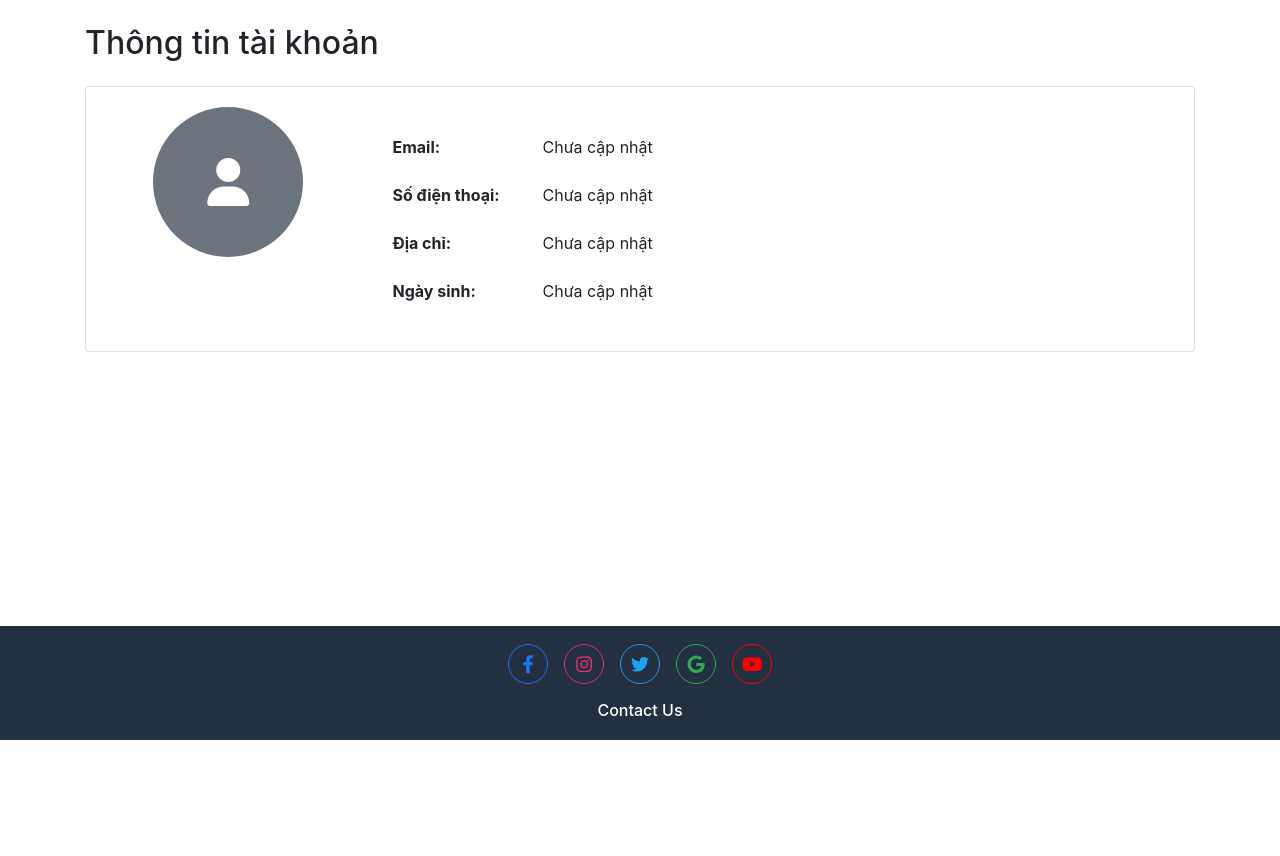
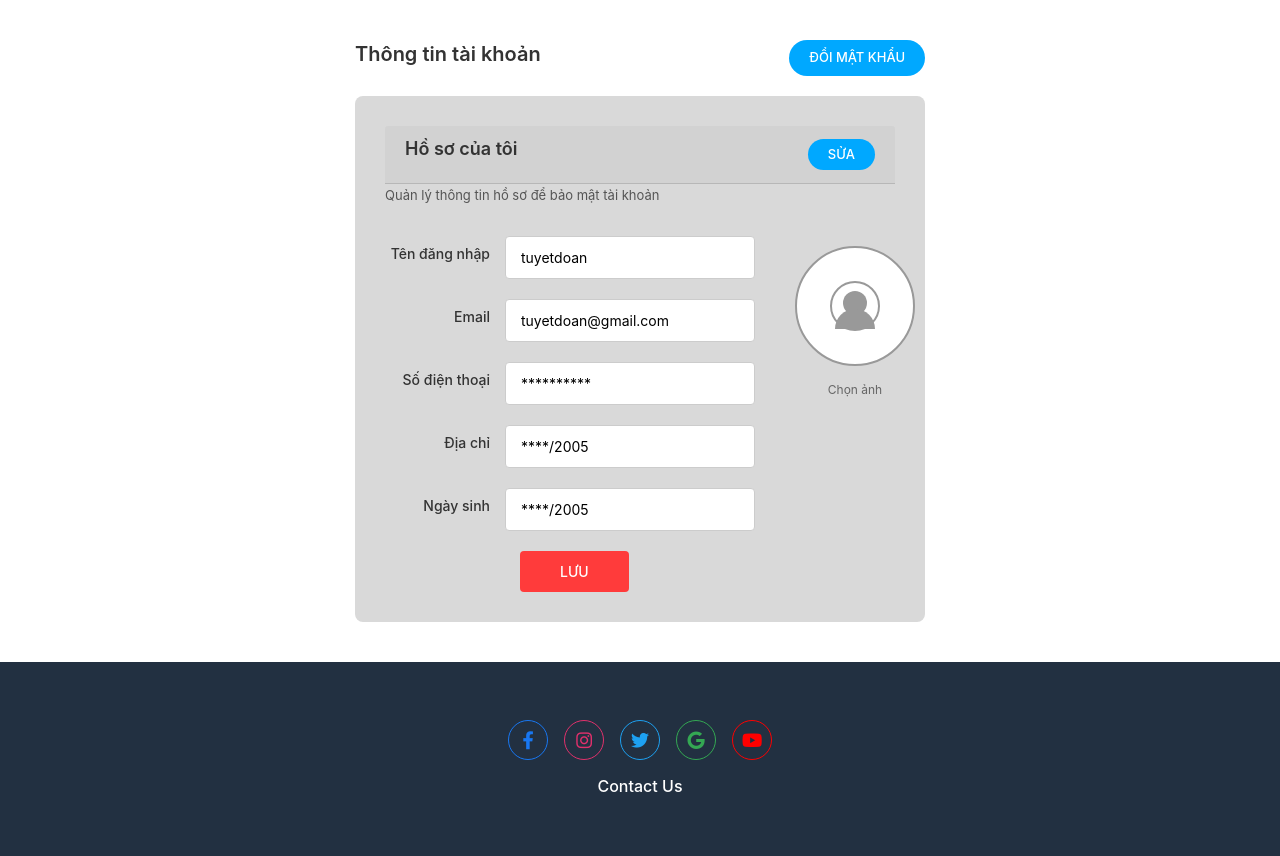
Before and after one commit to ThanhSanglt02/LTW_Nhom02_BookSale, a Django app: template booksale/booksale_app/templates/user_temp/profile/profile.html in a window 1280 px wide. Shown: the part 60-916 px from the top of the page. Before the commit the page ends 800 px from the top, so only its background shows below. Run offline with Django 4.2, Linux system fonts and the light colour scheme; the template is opened without the code that fills it, so the values that code supplies are empty; some libraries are stand-ins or nearby versions.

Commit message:
change local

```diff
--- a/booksale/booksale_app/templates/user_temp/profile/profile.html
+++ b/booksale/booksale_app/templates/user_temp/profile/profile.html
@@ -1,49 +1,291 @@
-{% extends 'user_temp/base.html' %}
-{% load static %}
+{% extends 'user_temp/base.html' %} {% load static %} {% block extra_css %}
+<style>
+    .container {
+        max-width: 600px;
+        margin: 40px auto;
+    }
 
-{% block content %}
-<div class="container mt-4 mb-5">
-    <div class="row">
-        <div class="col-md-12">
-            <h2 class="mb-4">Thông tin tài khoản</h2>
+    .header {
+        display: flex;
+        justify-content: space-between;
+        align-items: center;
+        margin-bottom: 20px;
+    }
 
-            <div class="card">
-                <div class="card-body">
-                    <div class="row">
-                        <div class="col-md-3 text-center">
-                            {% if customer.avatar %}
-                                <img src="{{ customer.avatar.url }}" alt="Avatar" class="img-fluid rounded-circle mb-3" style="width: 150px; height: 150px; object-fit: cover;">
-                            {% else %}
-                                <div class="rounded-circle bg-secondary d-inline-flex align-items-center justify-content-center mb-3" style="width: 150px; height: 150px;">
-                                    <i class="fa-solid fa-user fa-3x text-white"></i>
-                                </div>
-                            {% endif %}
-                        </div>
-                        <div class="col-md-9">
-                            <h4 class="mb-3">{{ customer.cust_name }}</h4>
-                            <table class="table table-borderless">
-                                <tr>
-                                    <td width="150"><strong>Email:</strong></td>
-                                    <td>{{ customer.email|default:"Chưa cập nhật" }}</td>
-                                </tr>
-                                <tr>
-                                    <td><strong>Số điện thoại:</strong></td>
-                                    <td>{{ customer.phone|default:"Chưa cập nhật" }}</td>
-                                </tr>
-                                <tr>
-                                    <td><strong>Địa chỉ:</strong></td>
-                                    <td>{{ customer.address|default:"Chưa cập nhật" }}</td>
-                                </tr>
-                                <tr>
-                                    <td><strong>Ngày sinh:</strong></td>
-                                    <td>{{ customer.dob|date:"d/m/Y"|default:"Chưa cập nhật" }}</td>
-                                </tr>
-                            </table>
-                        </div>
+    .header h1 {
+        font-size: 20px;
+        font-weight: 600;
+        color: #333;
+    }
+
+    .btn-change-password {
+        background-color: #00a8ff;
+        color: white;
+        border: none;
+        padding: 8px 20px;
+        border-radius: 20px;
+        font-size: 13px;
+        cursor: pointer;
+        font-weight: 500;
+    }
+
+    .profile-card {
+        background-color: #d9d9d9;
+        padding: 30px;
+        border-radius: 8px;
+    }
+
+    .card-header {
+        display: flex;
+        justify-content: space-between;
+        align-items: center;
+        margin-bottom: 8px;
+    }
+
+    .card-title {
+        font-size: 18px;
+        font-weight: 600;
+        color: #333;
+    }
+
+    .btn-edit {
+        background-color: #00a8ff;
+        color: white;
+        border: none;
+        padding: 6px 20px;
+        border-radius: 20px;
+        font-size: 13px;
+        cursor: pointer;
+        font-weight: 500;
+    }
+
+    .card-subtitle {
+        font-size: 13px;
+        color: #555;
+        margin-bottom: 30px;
+    }
+
+    .form-container {
+        display: flex;
+        gap: 40px;
+    }
+
+    .form-left {
+        flex: 1;
+    }
+
+    .form-group {
+        display: flex;
+        align-items: center;
+        margin-bottom: 20px;
+    }
+
+    .form-label {
+        width: 120px;
+        font-size: 14px;
+        color: #333;
+        font-weight: 500;
+        text-align: right;
+        padding-right: 15px;
+    }
+
+    .form-input {
+        flex: 1;
+        padding: 10px 15px;
+        border: 1px solid #ccc;
+        border-radius: 4px;
+        font-size: 14px;
+        background-color: white;
+    }
+
+    .form-input:focus {
+        outline: none;
+        border-color: #00a8ff;
+    }
+
+    .form-right {
+        width: 140px;
+        display: flex;
+        flex-direction: column;
+        align-items: center;
+        padding-top: 10px;
+    }
+
+    .avatar-circle {
+        width: 120px;
+        height: 120px;
+        border-radius: 50%;
+        background-color: white;
+        border: 2px solid #999;
+        display: flex;
+        align-items: center;
+        justify-content: center;
+        margin-bottom: 15px;
+    }
+
+    .avatar-icon {
+        width: 50px;
+        height: 50px;
+        background-color: transparent;
+        border-radius: 50%;
+        border: 2px solid #999;
+        position: relative;
+    }
+
+    .avatar-icon::before {
+        content: '';
+        width: 24px;
+        height: 24px;
+        background-color: #999;
+        border-radius: 50%;
+        position: absolute;
+        top: 8px;
+        left: 50%;
+        transform: translateX(-50%);
+    }
+
+    .avatar-icon::after {
+        content: '';
+        width: 40px;
+        height: 20px;
+        background-color: #999;
+        border-radius: 20px 20px 0 0;
+        position: absolute;
+        bottom: 0;
+        left: 50%;
+        transform: translateX(-50%);
+    }
+
+    .avatar-text {
+        font-size: 12px;
+        color: #666;
+        text-align: center;
+    }
+
+    .btn-submit {
+        background-color: #ff3b3b;
+        color: white;
+        border: none;
+        padding: 10px 40px;
+        border-radius: 4px;
+        font-size: 14px;
+        cursor: pointer;
+        font-weight: 500;
+        margin-top: 20px;
+        display: block;
+        margin-left: 135px;
+    }
+
+    .btn-submit:hover {
+        background-color: #e63333;
+    }
+
+    @media (max-width: 600px) {
+        .form-container {
+            flex-direction: column;
+        }
+
+        .form-right {
+            width: 100%;
+            order: -1;
+            margin-bottom: 20px;
+        }
+
+        .form-group {
+            flex-direction: column;
+            align-items: flex-start;
+        }
+
+        .form-label {
+            width: 100%;
+            text-align: left;
+            padding-right: 0;
+            margin-bottom: 5px;
+        }
+
+        .btn-submit {
+            margin-left: 0;
+            width: 100%;
+        }
+    }
+</style>
+
+{% endblock %} {% block content %}
+<div class="container">
+    <div class="header">
+        <h1>Thông tin tài khoản</h1>
+        <button class="btn-change-password">ĐỔI MẬT KHẨU</button>
+    </div>
+
+    <div class="profile-card">
+        <div class="card-header">
+            <h2 class="card-title">Hồ sơ của tôi</h2>
+            <button class="btn-edit">SỬA</button>
+        </div>
+        <p class="card-subtitle">Quản lý thông tin hồ sơ để bảo mật tài khoản</p>
+
+        <form method="POST">
+            <div class="form-container">
+                <div class="form-left">
+                    <div class="form-group">
+                        <label class="form-label">Tên đăng nhập</label>
+                        <input
+                            type="text"
+                            class="form-input"
+                            name="username"
+                            value="tuyetdoan"
+                            placeholder="tuyetdoan"
+                        />
                     </div>
+
+                    <div class="form-group">
+                        <label class="form-label">Email</label>
+                        <input
+                            type="email"
+                            class="form-input"
+                            name="email"
+                            value="tuyetdoan@gmail.com"
+                            placeholder="tuyetdoan@gmail.com"
+                        />
+                    </div>
+
+                    <div class="form-group">
+                        <label class="form-label">Số điện thoại</label>
+                        <input type="tel" class="form-input" name="phone" value="**********" placeholder="**********" />
+                    </div>
+
+                    <div class="form-group">
+                        <label class="form-label">Địa chỉ</label>
+                        <input
+                            type="text"
+                            class="form-input"
+                            name="address"
+                            value="****/2005"
+                            placeholder="****/2005"
+                        />
+                    </div>
+
+                    <div class="form-group">
+                        <label class="form-label">Ngày sinh</label>
+                        <input
+                            type="text"
+                            class="form-input"
+                            name="birthday"
+                            value="****/2005"
+                            placeholder="****/2005"
+                        />
+                    </div>
+                    <button type="submit" class="btn-submit">LƯU</button>
+                </div>
+
+                <div class="form-right">
+                    <div class="avatar-circle">
+                        <div class="avatar-icon"></div>
+                    </div>
+                    <p class="avatar-text">Chọn ảnh</p>
                 </div>
             </div>
-        </div>
+        </form>
     </div>
 </div>
 {% endblock %}
```
